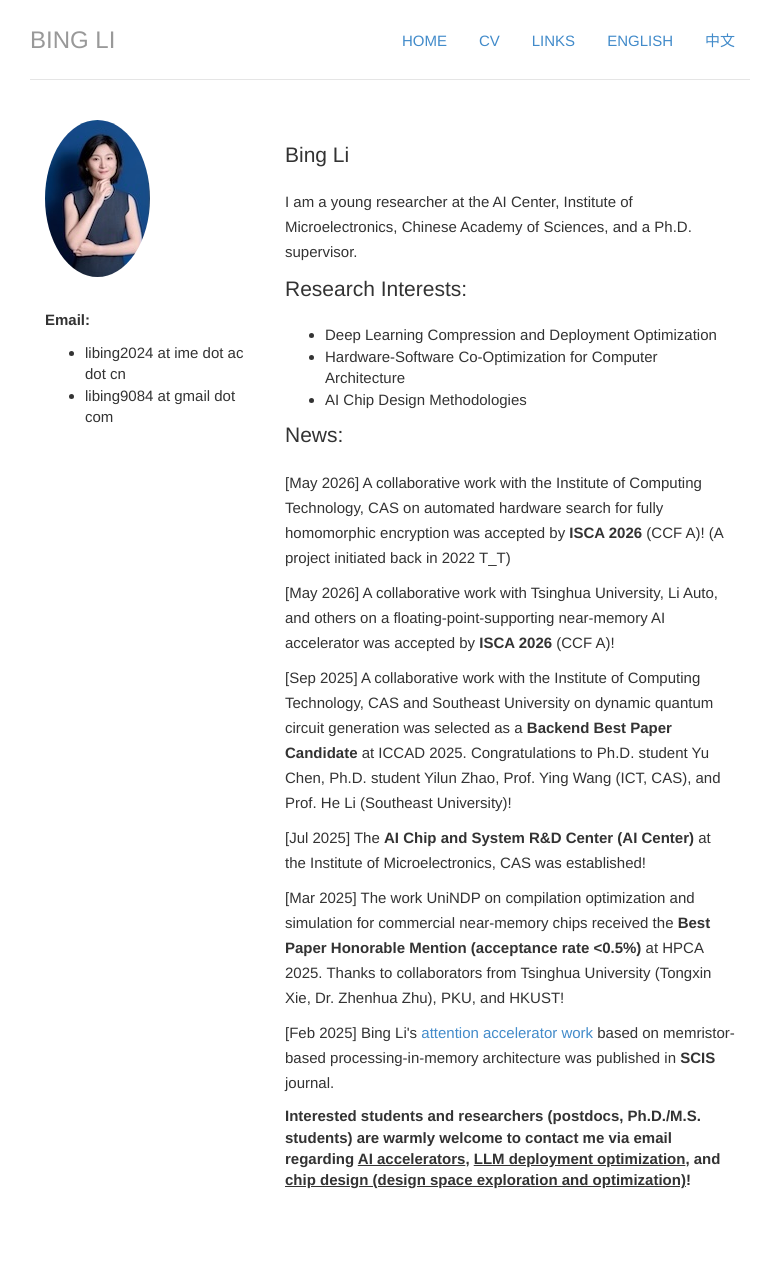
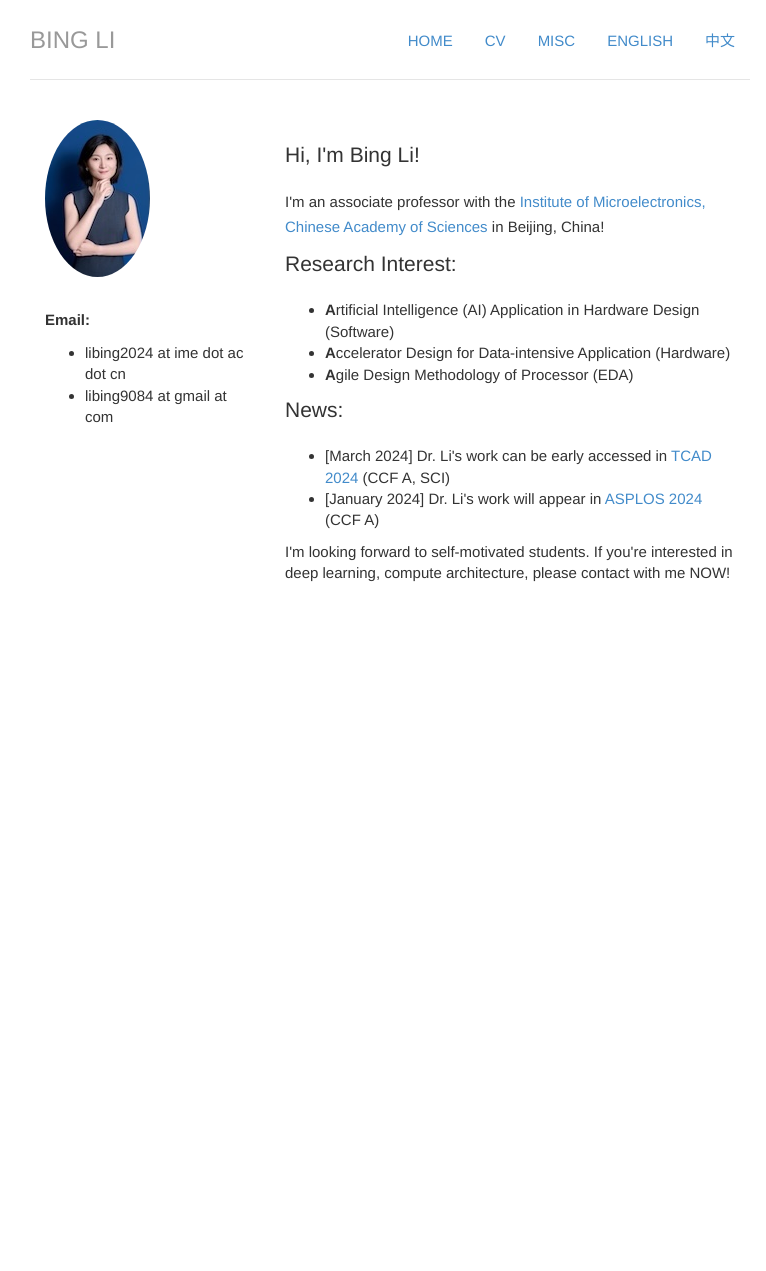
Before and after one commit to libingict/libingict.github.io, a Jekyll site: the page built from index_en.html, in a window 1280 px wide. Shown: the whole page, without its empty margins (250-1016 px from the left). Built offline with Jekyll 4.4.1, drawn with Linux system fonts in a browser that asks for light colours; after the commit the page ends 900 px from its top, so only the background shows below that.

Commit message:
sync the different 主页们

```diff
--- a/index_cn.html
+++ b/index_cn.html
@@ -17,7 +17,7 @@ cv: passive
             <!--            <li><a href="/teaching/index_cn.html">课程主页</a></li>-->
             <li><a href="/cv/index_cn.html">简历</a></li>
             <li><a href="/about/index_cn.html">相关链接</a></li>
-            <li><a href="index.html">English</a></li>
+            <li><a href="index_en.html">English</a></li>
             <li><a href="#">中文</a></li>
             <!--<li ><a href="index_cn.html"> 中文</a></li>-->
         </ul>
--- a/index_en.html
+++ b/index_en.html
@@ -13,61 +13,63 @@ cv: passive
 <div class="container">
     <div class="header">
         <ul class="nav nav-pills pull-right">
-            <li><a href="index_en.html" title="Home">Home</a></li>
-            <!--            <li><a href="/teaching/index_en.html">Teaching</a></li>-->
+            <li><a href="/index_en.html" title="Home">Home</a></li>
+            <!--            <li><a href="/teaching/index_cn.html">Course</a></li>-->
+            <!--            <li><a href="/teaching/seminar.html">Seminar</a></li>-->
             <li><a href="/cv/index_en.html">CV</a></li>
-            <li><a href="/about/index_en.html">Links</a></li>
+            <li><a href="/about/index_en.html"> Misc </a></li>
             <li><a href="#">English</a></li>
             <li><a href="index_cn.html">中文</a></li>
         </ul>
         <h3 class="text-muted"><a href="/">Bing Li</a></h3>
-    </div><!--header -->
+    </div>
+    </header>
     <div class="row marketing">
         <div class="col-sm-4">
             <img class="img-circle avatar" alt="Bing Li" src="img/pic_imecas.jpeg">
             <p><b>Email:</b>
             <ul>
+                <!--                <li><a href="mailto:bing.li@cnu.edu.cn">bing.li at cnu.edu.cn</a></li>-->
+                <!--                <li><a href="mailto:libing9084@gmail.com">libing9084 at gmail.com</a></li>-->
                 <li>libing2024 at ime dot ac dot cn</li>
-                <li>libing9084 at gmail dot com</li>
+                <li> libing9084 at gmail at com</li>
+
+                <!--                <li><a href="mailto:bing.li.ece@gmail.com">bing.li.ece at gmail.com</a></li>-->
+
             </ul>
             </p>
         </div>
         <div class="col-sm-8">
-            <h1 class="lead">Bing Li</h1>
+            <h1 class="lead">Hi, I'm Bing Li!</h1>
             <p>
-                I am a young researcher at the AI Center, Institute of Microelectronics, Chinese Academy of Sciences,
-                and a Ph.D. supervisor.
+                I'm an associate professor with the <a href="http://english.ime.cas.cn/">Institute of Microelectronics,
+                    Chinese Academy of Sciences</a> in Beijing, China!
             </p>
+            <!-- <p>
+                I was a postdoctoral research fellow with the <a href="http://cei.pratt.duke.edu/">Department of
+                Electrical and Computer Engineering at Duke University</a>, Durham, NC, USA from 2017 to 2019. I
+                received my Ph.D. degree in <a href="http://english.ict.cas.cn/">Computer Architecture from
+                Institute of Computing Technology, University of Chinese Academy of Sciences</a> in 2016.
+            </p> -->
 
-            <p class="lead" , id="research-interests">Research Interests:</p>
+            <p class="lead" , id="research-interests">Research Interest:</p>
             <ul>
-                <li>Deep Learning Compression and Deployment Optimization</li>
-                <li>Hardware-Software Co-Optimization for Computer Architecture</li>
-                <li>AI Chip Design Methodologies</li>
+                <li><strong>A</strong>rtificial Intelligence (AI) Application in Hardware Design (Software)</li>
+                <li><strong>A</strong>ccelerator Design for Data-intensive Application (Hardware)</li>
+                <li><strong>A</strong>gile Design Methodology of Processor (EDA)</li>
+
             </ul>
             <p class="lead" , id="news">News:</p>
+            <ul>
 
-            <p>[May 2026] A collaborative work with the Institute of Computing Technology, CAS on automated hardware
-                search for fully homomorphic encryption was accepted by <b>ISCA 2026</b> (CCF A)! (A project initiated
-                back in 2022 T_T)</p>
-            <p>[May 2026] A collaborative work with Tsinghua University, Li Auto, and others on a
-                floating-point-supporting near-memory AI accelerator was accepted by <b>ISCA 2026</b> (CCF A)!</p>
-            <p>[Sep 2025] A collaborative work with the Institute of Computing Technology, CAS and Southeast University
-                on dynamic quantum circuit generation was selected as a <b>Backend Best Paper Candidate</b> at ICCAD
-                2025. Congratulations to Ph.D. student Yu Chen, Ph.D. student Yilun Zhao, Prof. Ying Wang (ICT, CAS),
-                and Prof. He Li (Southeast University)!</p>
+                <li>[March 2024] Dr. Li's work can be early accessed in <a
+                        href="https://ieeexplore.ieee.org/abstract/document/10463614/">TCAD 2024</a> (CCF A, SCI) </li>
+                <li>[January 2024] Dr. Li's work will appear in <a href="https://arxiv.org/abs/2401.12428">ASPLOS
+                        2024</a> (CCF A) </li>
 
-            <p>[Jul 2025] The <b>AI Chip and System R&D Center (AI Center)</b> at the Institute of Microelectronics, CAS
-                was established!</p>
-            <p>[Mar 2025] The work UniNDP on compilation optimization and simulation for commercial near-memory chips
-                received the <b>Best Paper Honorable Mention (acceptance rate &lt;0.5%)</b> at HPCA 2025. Thanks to
-                collaborators from Tsinghua University (Tongxin Xie, Dr. Zhenhua Zhu), PKU, and HKUST!</p>
-            <p>[Feb 2025] Bing Li's <a href="http://scis.scichina.com/en/2025/132401.pdf">attention accelerator work</a>
-                based on memristor-based processing-in-memory architecture was published in <b>SCIS</b> journal.</p>
-
-            <strong>Interested students and researchers (postdocs, Ph.D./M.S. students) are warmly welcome to contact me
-                via email regarding <u>AI accelerators</u>, <u>LLM deployment optimization</u>, and <u>chip design
-                    (design space exploration and optimization)</u>!</strong>
+            </ul>
+            I'm looking forward to self-motivated students. If you're interested in deep learning, compute architecture,
+            please contact with me NOW!
         </div>
 
     </div><!-- /.blurb -->
```
Also changed, not shown: index.html (+8 -6 lines).
